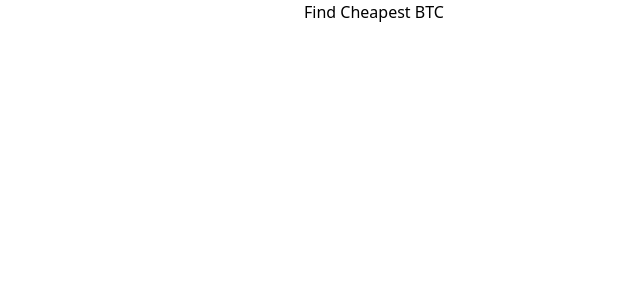
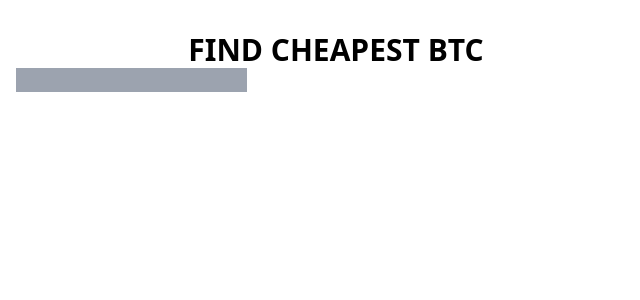
Before and after one commit to Dev-Michoma/Btc-App, a React (Vite) app: page / in a window 1280 px wide. Shown: the top 300 px of the page, without its empty margins (0-640 px from the left). Built offline with nearby package versions, Linux system fonts and the light colour scheme.

Commit message:
Working  on a seperate input component

```diff
--- a/src/App.tsx
+++ b/src/App.tsx
@@ -1,13 +1,13 @@
-
+import { useState } from 'react';
+import Input from './Input';
 import './index.css'
 
 function App() {
 
 
+
   return (
-   <main className='max-w-2xl mx-auto' >
-    <h1>Find Cheapest BTC</h1>
-   </main>
+   <Input/>
   )
 }
 
--- /dev/null
+++ b/src/Input.tsx
@@ -0,0 +1,12 @@
+import { useState } from "react";
+
+export default function Input(){
+    const [amount ,setAmount] = useState('');
+    return(
+  <main className='max-w-2xl  px-4 py-8' >
+    <h1 className='uppercase text-3xl text-center font-bold'>Find Cheapest BTC</h1>
+
+    <input className= "bg-gray-400" type="text" value={amount} onChange={e=> setAmount(e.target.value)}/>
+   </main>
+    );
+}
```
